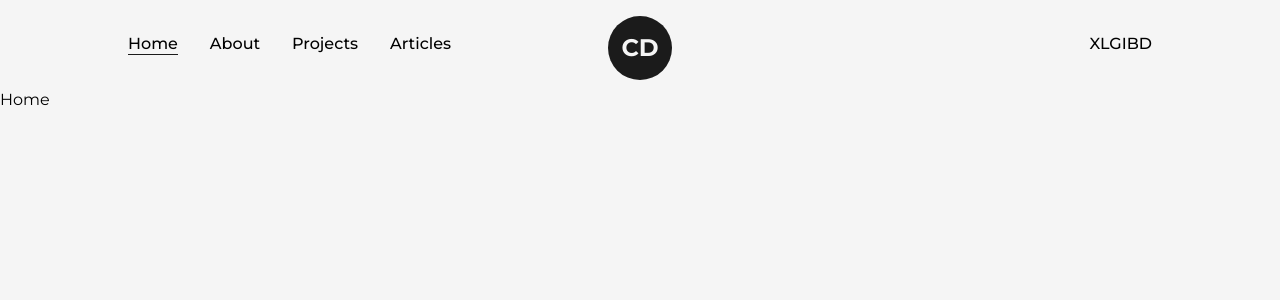
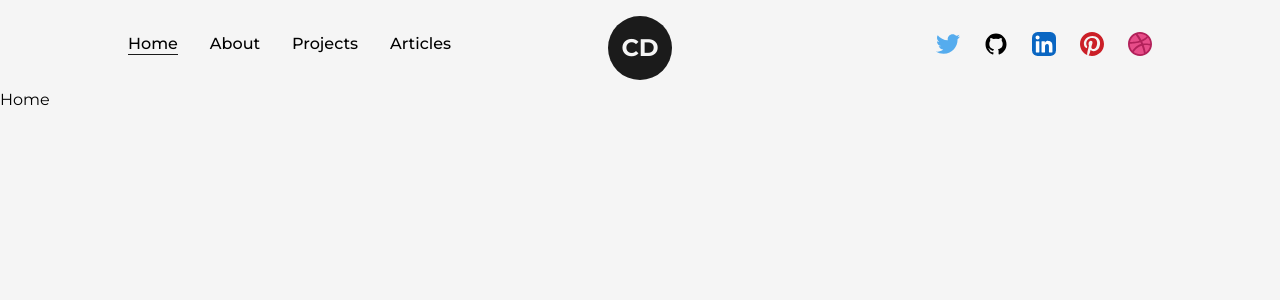
Before and after one commit to PupRiku/Portfolio-V3, a Next.js app: page / in a window 1280 px wide. Shown: the top 300 px of the page. Built offline with nearby package versions, Linux system fonts and the light colour scheme.

Commit message:
Style and link social icons

```diff
--- a/src/components/NavBar.js
+++ b/src/components/NavBar.js
@@ -2,6 +2,14 @@ import Link from 'next/link'
 import React from 'react'
 import Logo from './Logo'
 import { useRouter } from 'next/router'
+import {
+  DribbbleIcon,
+  GithubIcon,
+  LinkedInIcon,
+  PinterestIcon,
+  TwitterIcon,
+} from './Icons'
+import { motion } from 'framer-motion'
 
 const CustomLink = ({ href, title, className = '' }) => {
   const router = useRouter()
@@ -28,25 +36,52 @@ const NavBar = () => {
         <CustomLink href='/articles' title='Articles' className='ml-4' />
       </nav>
 
-      <nav>
-        <Link href='/' target={'_blank'}>
-          X
-        </Link>
-        <Link href='/' target={'_blank'}>
-          L
-        </Link>
-        <Link href='/' target={'_blank'}>
-          G
-        </Link>
-        <Link href='/' target={'_blank'}>
-          I
-        </Link>
-        <Link href='/' target={'_blank'}>
-          B
-        </Link>
-        <Link href='/' target={'_blank'}>
-          D
-        </Link>
+      <nav className='flex items-center justify-center flex-wrap'>
+        <motion.a
+          href='https://twitter.com'
+          target={'_blank'}
+          whileHover={{ y: -2 }}
+          whileTap={{ scale: 0.9 }}
+          className='w-6 mr-3'
+        >
+          <TwitterIcon />
+        </motion.a>
+        <motion.a
+          href='https://github.com'
+          target={'_blank'}
+          whileHover={{ y: -2 }}
+          whileTap={{ scale: 0.9 }}
+          className='w-6 mx-3'
+        >
+          <GithubIcon />
+        </motion.a>
+        <motion.a
+          href='https://linkedin.com'
+          target={'_blank'}
+          whileHover={{ y: -2 }}
+          whileTap={{ scale: 0.9 }}
+          className='w-6 mx-3'
+        >
+          <LinkedInIcon />
+        </motion.a>
+        <motion.a
+          href='https://pinterest.com'
+          target={'_blank'}
+          whileHover={{ y: -2 }}
+          whileTap={{ scale: 0.9 }}
+          className='w-6 mx-3'
+        >
+          <PinterestIcon />
+        </motion.a>
+        <motion.a
+          href='https://dribbble.com'
+          target={'_blank'}
+          whileHover={{ y: -2 }}
+          whileTap={{ scale: 0.9 }}
+          className='w-6 ml-3'
+        >
+          <DribbbleIcon />
+        </motion.a>
       </nav>
       <div className='absolute left-[50%] top-2 translate-x-[-50%]'>
         <Logo />
```
